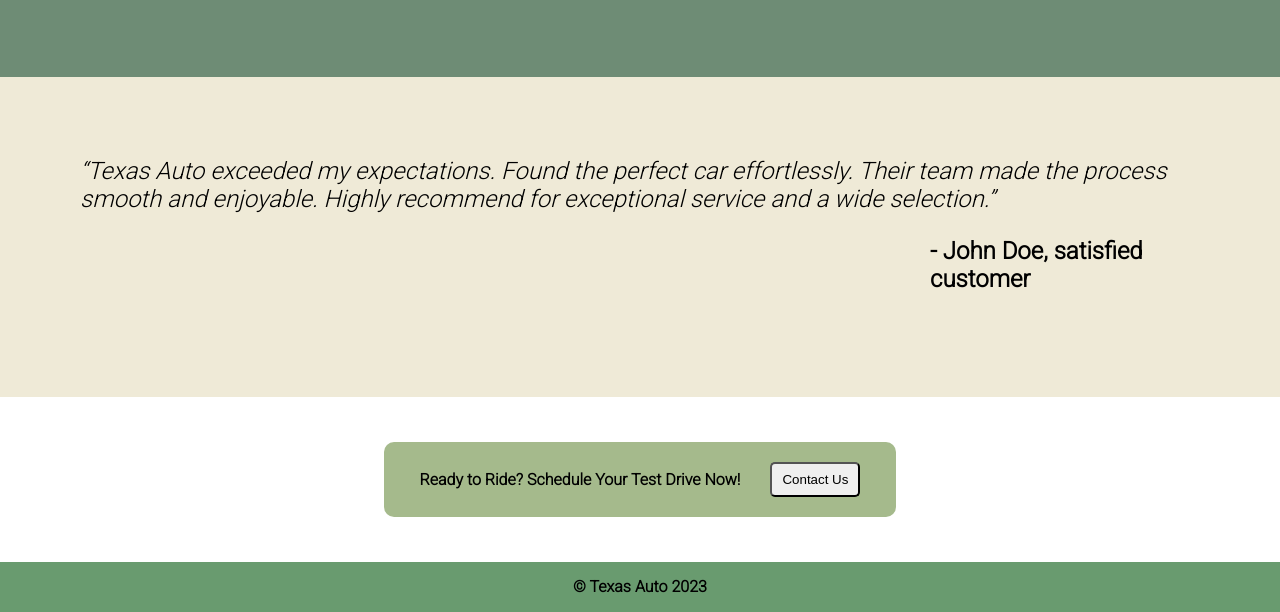
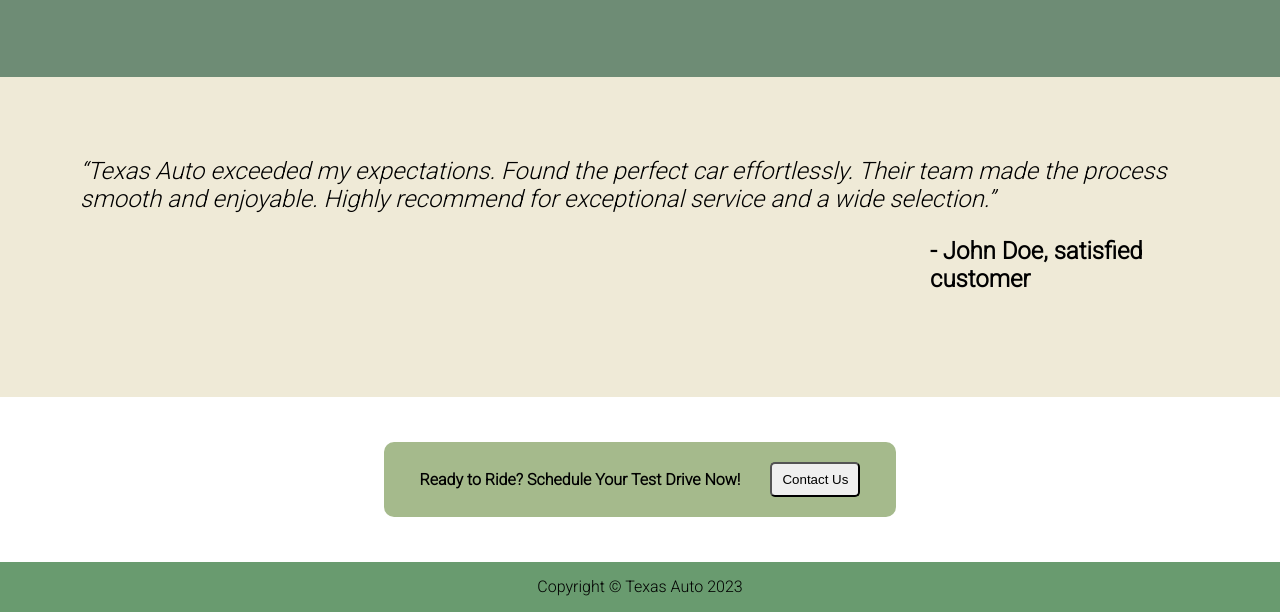
Before and after one commit to JorgeRamirez512/landingPage, a plain HTML site: page index.html in a window 1280 px wide. Shown: the part 773-1385 px from the top of the page. Drawn offline with Linux system fonts and the light colour scheme.

Commit message:
edited footer

```diff
--- a/index.html
+++ b/index.html
@@ -82,7 +82,7 @@
             </div>
         </div>
         <!-- Footer section -->
-        <footer><p>&copy Texas Auto 2023</p></footer>
+        <footer><p>Copyright &copy Texas Auto 2023</p></footer>
     </main>
 </body>
 </html>
--- a/style.css
+++ b/style.css
@@ -160,5 +160,5 @@ footer {
 }
 
 footer > p {
-    font-weight: 600;
+    font-weight: 500;
 }
```
